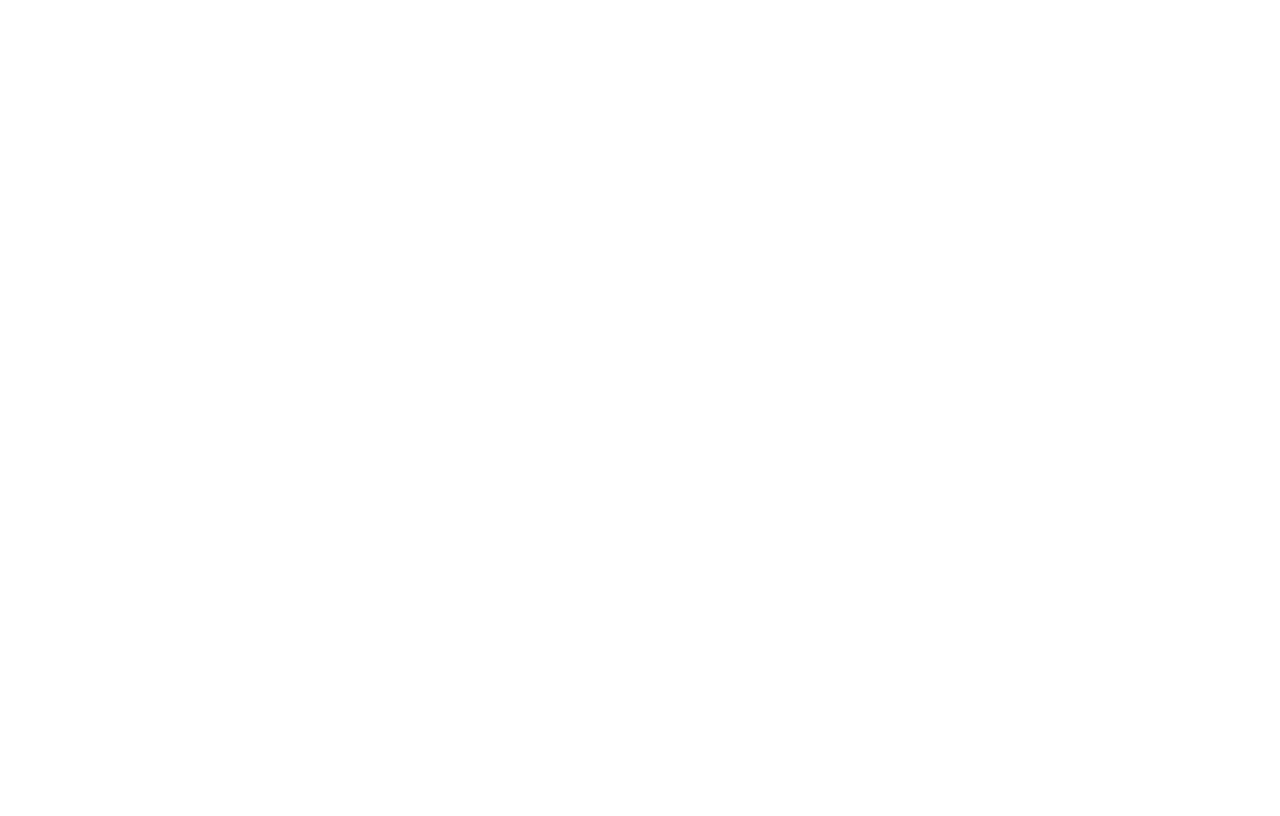
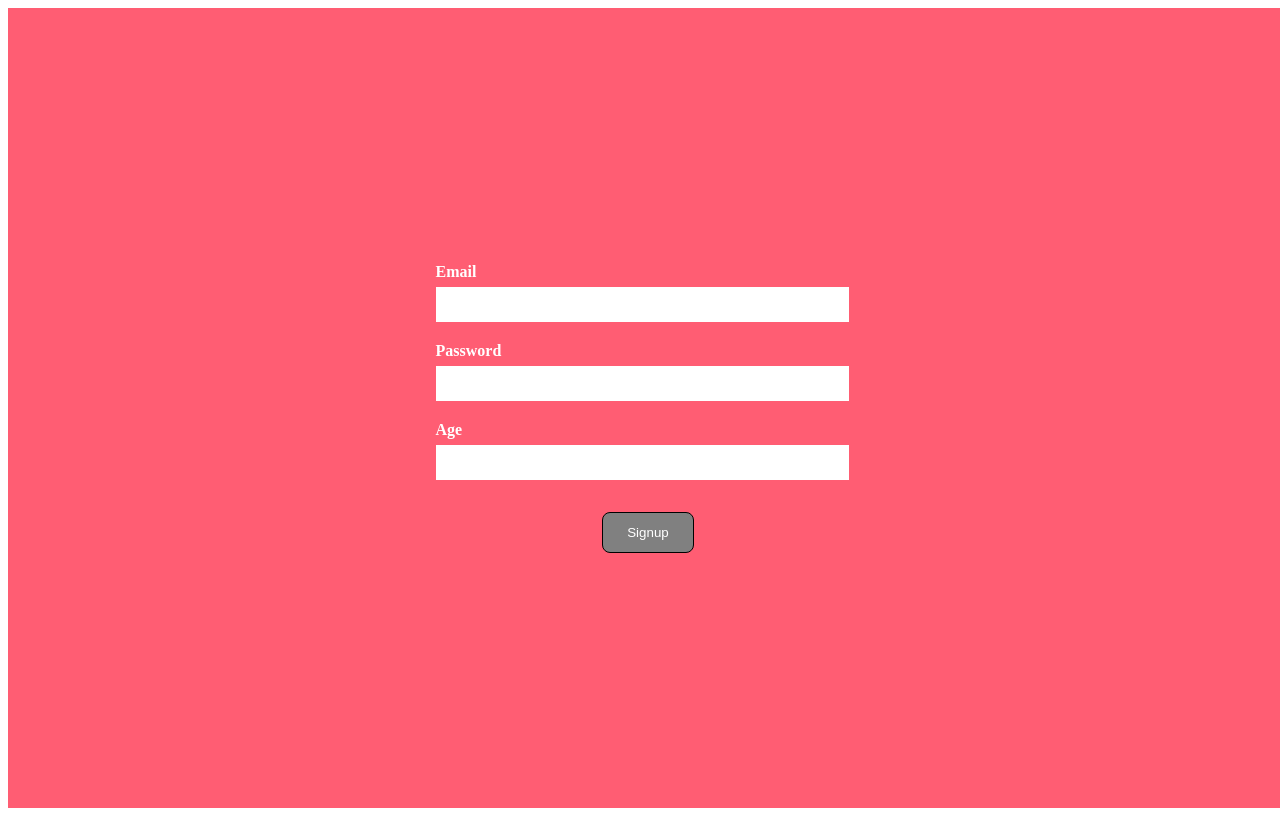
Before and after one commit to Biboswan/HealthCheckZenWeb, a React (Create React App) app: page /signup in a window 1280 px wide. Built offline with nearby package versions, Linux system fonts and the light colour scheme.

Commit message:
Add signup page

```diff
--- a/src/App.js
+++ b/src/App.js
@@ -7,6 +7,7 @@
 const Landing = lazy(() => import("./pages/Landing"));
 const Login = lazy(() => import("./pages/Login"));
 const Home = lazy(() => import('./pages/Home'));
+const Signup = lazy(() => import("./pages/Signup"));
 const PrivateRoute = lazy(() => import('./components/PrivateRoute'));
 
 const App = () => {
@@ -17,6 +18,7 @@
           <Switch>
             <Route exact path="/" component={Landing} />
             <Route exact path="/login" component={Login} />
+            <Route exact path="/signup" component={Signup} />
             <PrivateRoute exact path="/home" component={Home} />
           </Switch>
         </Suspense>
--- a/src/api/auth.js
+++ b/src/api/auth.js
@@ -12,8 +12,8 @@
  * Create Account
  * @returns {Promise}
  */
-export const signup = async (email_id, password) => {
-  return axios.post(`${API_ROOT}/signup`, { email_id, password }, axiosConfig);
+export const signup = async ({ email_id, password, age }) => {
+  return axios.post(`${API_ROOT}/signup`, { email_id, password, age }, axiosConfig);
 };
 
 /**
--- /dev/null
+++ b/src/pages/Signup/index.jsx
@@ -0,0 +1,144 @@
+import React, { useState } from "react";
+import styled from "styled-components";
+import Button from "../../components/Button";
+import InputField from "../../components/Input";
+import Toastbar from '../../components/Toastbar';
+import { signup } from '../../api/auth';
+
+const Container = styled.div`
+  display: flex;
+  width: 100vw;
+  height: 100vh;
+  color: ${props => props.theme.color.primaryText};
+  align-items: center;
+  justify-content: center;
+  background-color: ${props => props.theme.color.brand};
+
+  & div {
+    max-width: 425px;
+    width: 100%;
+  }
+`;
+
+const FieldsContainer = styled.div`
+  display: grid;
+  grid-row-gap: 20px;
+`;
+
+const SubmitSection = styled.section`
+  display: flex;
+  align-items: center;
+  flex-direction: column;
+  margin-top: 32px;
+`;
+
+const AccountInputField = styled(InputField)`
+  width: 100%;
+  margin-top: 6px;
+`;
+
+const Label = styled.label`
+  font-weight: bold;
+`;
+
+const SuccessText = styled.h2``;
+
+const Signup = props => {
+    const [formValue, setFormValue] = useState({});
+    const [formStatus, setFormStatus] = useState({});
+    const [ formSubmitStatus, setFormSubmitStatus] = useState(null);
+    const [isShowFormSubmitErrorToast, setIsShowFormSubmitErrorToast] = useState(false);
+
+    const validation = (name, value) => {
+      if (value.length === 0) {
+        return setFormStatus(formStatus => ({
+          ...formStatus,
+          [name]: { type: "error", message: "Empty Field!" }
+        }));
+      }
+
+      setFormStatus(formStatus => ({
+        ...formStatus,
+        [name]: { type: "success" }
+      }));
+    };
+
+    const handleOnChange = e => {
+      const { name, value } = e.target;
+
+      setFormValue(formValue => ({ ...formValue, [name]: value }));
+      validation(name, value);
+    };
+
+    const handleOnBlur = e => {
+      const { name, value } = e.target;
+
+      validation(name, value);
+    };
+
+    const handleOnSubmit = async e => {
+      e.preventDefault();
+      try {
+        const { email, password, age } = formValue;
+        const { data } = await signup({ email_id: email, password, age: Number(age) });
+        setFormSubmitStatus({ status :"success", message: "Check verification link in the email !" });
+      } catch (err) {
+        setFormSubmitStatus({ status :"error" , message: err.response.data.error });
+        setIsShowFormSubmitErrorToast(true);
+      }
+    };
+
+    return (
+      <Container>
+        <div>
+          {formSubmitStatus && formSubmitStatus.status === "success" ? <h2>{formSubmitStatus.message}</h2> :
+          (<form onChange={handleOnChange} onBlur={handleOnBlur}>
+            <FieldsContainer>
+              <section>
+                <Label>Email</Label>
+                <br />
+                <AccountInputField
+                  type="email"
+                  name="email"
+                  value={formValue["email"] || ""}
+                  required={true}
+                  status={formStatus["email"]}
+                />
+              </section>
+              <section>
+                <Label>Password</Label>
+                <br />
+                <AccountInputField
+                  type="password"
+                  name="password"
+                  value={formValue["password"] || ""}
+                  required={true}
+                  status={formStatus["password"]}
+                />
+              </section>
+              <section>
+                <Label>Age</Label>
+                <br />
+                <AccountInputField
+                  type="number"
+                  name="age"
+                  value={formValue["age"] || ""}
+                  required={true}
+                  status={formStatus["age"]}
+                />
+              </section>
+            </FieldsContainer>
+            <SubmitSection>
+              <Button onClick={handleOnSubmit}>Signup</Button>
+            </SubmitSection>
+          </form>)}
+          {isShowFormSubmitErrorToast && formSubmitStatus.status === "error" && <Toastbar
+            message={formSubmitStatus.message}
+            setIsToastOpen={setIsShowFormSubmitErrorToast} />}
+        </div>
+      </Container>
+    );
+  };
+
+
+export default Signup;
```
